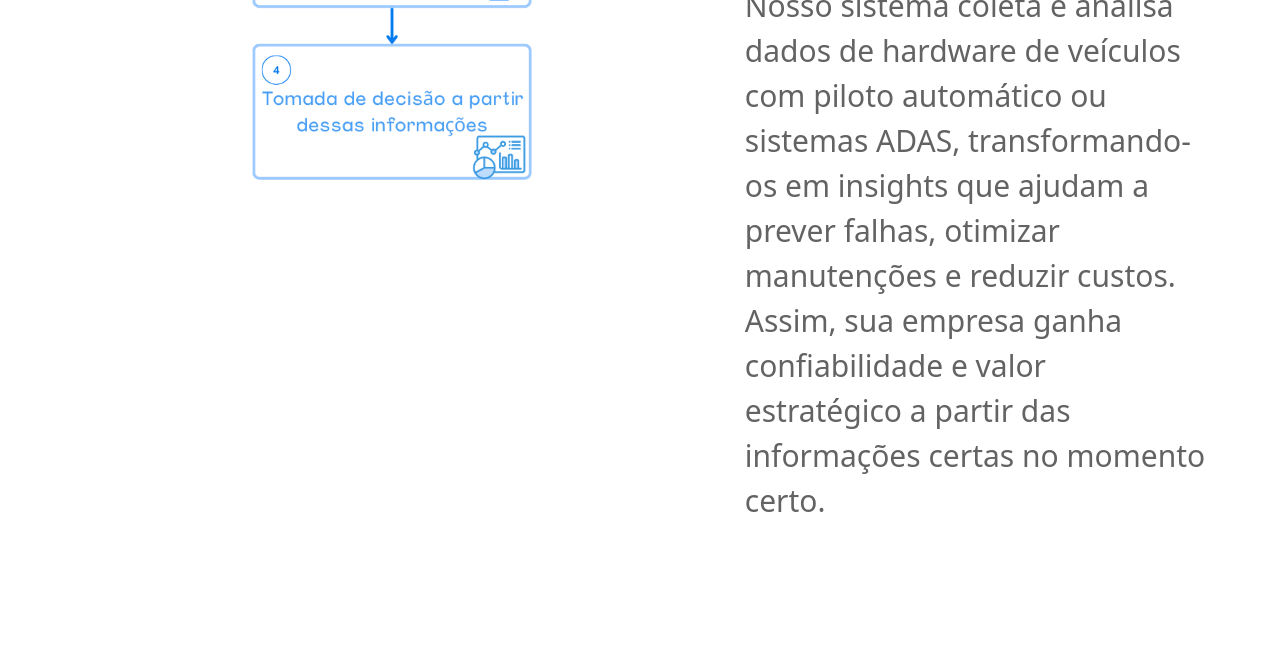
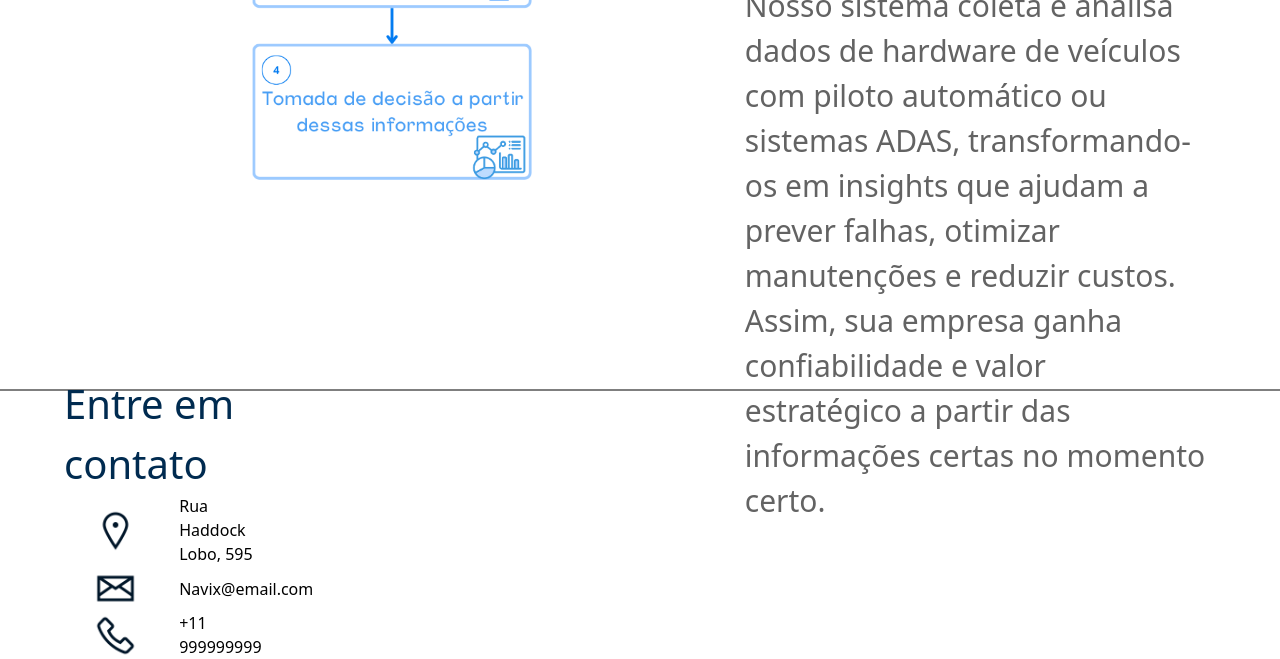
Before and after one commit to Navix-Monitoring/navix, a website: page public/index.html in a window 1280 px wide. Shown: the part 811-1470 px from the top of the page. Before the commit the page ends 1334 px from the top, so only its background shows below. Drawn offline with nearby package versions, Linux system fonts and the light colour scheme.

Commit message:
Inicio do rodapé

```diff
--- a/public/css/index.css
+++ b/public/css/index.css
@@ -6,6 +6,10 @@
     border-bottom: 2px solid #00000080;
 }
 
+.footer{
+    border-top: 2px solid #00000080;
+}
+
 .cabecalho{
     color: #002B50;
 }
--- a/public/index.html
+++ b/public/index.html
@@ -49,14 +49,14 @@
                     </p>
                 </div>
                 <div>
-                    <img src="./assets/carroIndex.png" alt="" width="660px" height="660px">
+                    <img src="./assets/imagensIndex/carroIndex.png" alt="" width="660px" height="660px">
                 </div>
             </div>
         </div>
-        <div class="flex items-center justify-center"  style="height: 70vh;">
+        <div class="flex items-center justify-center" style="height: 70vh;">
             <div class="flex justify-evenly justify-between" style="width: 90%;">
                 <div>
-                    <img src="./assets/oie_YMhm7XHXpps8.png" alt="" width="660px" height="660px">
+                    <img src="./assets/imagensIndex/diagramaSolucaoNegocio.png" alt="" width="660px" height="660px">
                 </div>
                 <div style="width: 40%;" class="content-center">
                     <h1 style="font-size: 64px; color: #002B50;">Informações de valor para o seu negócio</h1>
@@ -71,6 +71,27 @@
 
         </div>
     </div>
+    <footer class="footer flex content-center justify-center" style="height: 253px;">
+        <div style="width: 90%;" class="flex items-center">
+            <div class="flex flex-col items-center" style="width: 20%;">
+                <h1 style="font-size: 40px; color: #002B50;">Entre em contato</h1>
+                <ul style="width: 75%;">
+                    <li class="flex justify-between items-center">
+                        <img src="./assets/imagensIndex/localizationIcon.png" alt="" height="45px" width="45px">
+                        <p style="width: 50%;">Rua Haddock Lobo, 595</p>
+                    </li>
+                    <li class="flex justify-between items-center">
+                        <img src="./assets/imagensIndex/emailIcon.png" alt="" height="45px" width="45px">
+                        <p style="width: 50%;">Navix@email.com</p>
+                    </li>
+                    <li class="flex justify-between items-center">
+                        <img src="./assets/imagensIndex/phoneIcon.png" alt="" height="45px" width="45px">
+                        <p style="width: 50%;">+11 999999999</p>
+                    </li>
+                </ul>
+            </div>
+        </div>
+    </footer>
 </body>
 
 </html>
```
Also changed, not shown: public/assets/Captura de tela de 2025-08-15 12-36-05.png (deleted), public/assets/Cliente necessita de dados para gerir melhor sua empresa (1).png (deleted), public/assets/imagensIndex/carroIndex.png (renamed from public/assets/carroIndex.png), public/assets/imagensIndex/diagramaSolucaoNegocio.png (renamed from public/assets/oie_YMhm7XHXpps8.png), public/assets/imagensIndex/emailIcon.png (added), public/assets/imagensIndex/localizationIcon.png (added), public/assets/imagensIndex/phoneIcon.png (added), public/assets/solucaoIndex.png (deleted), public/assets/solucaoIndexTitulo.png (deleted).
